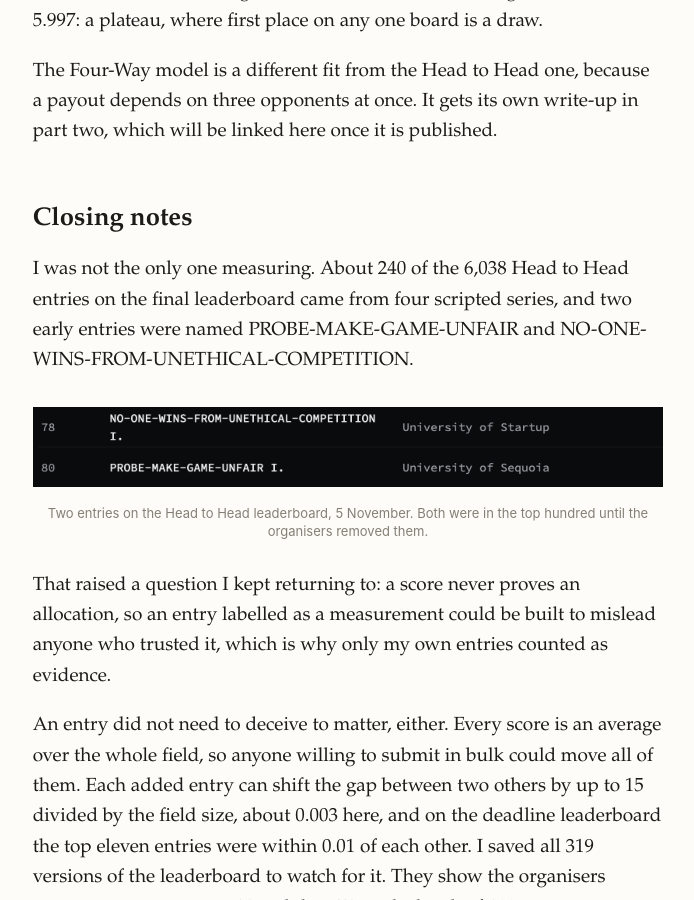
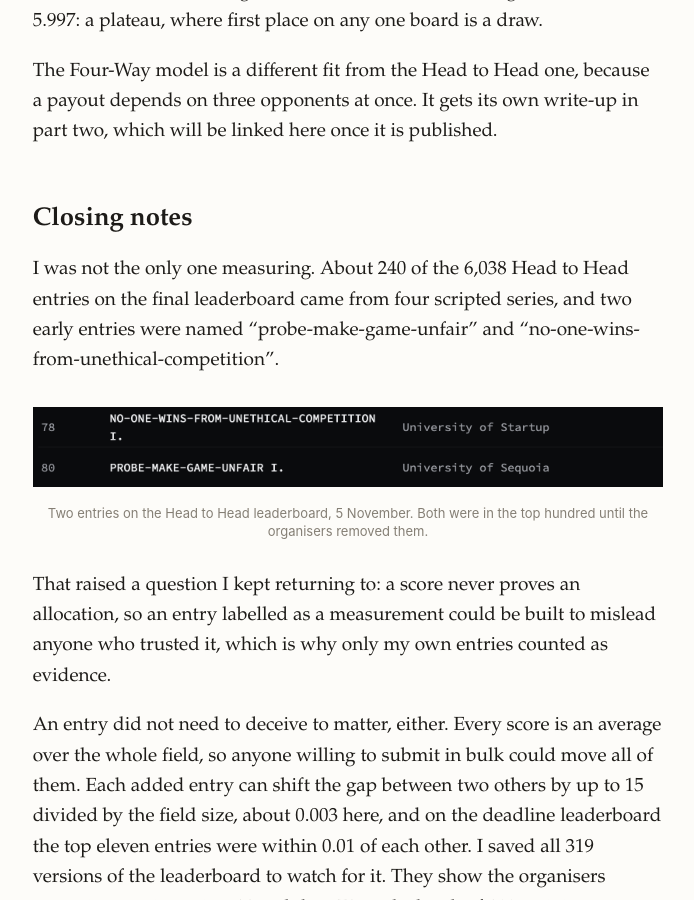
Before and after one commit to kinshu0/kinshu0.github.io, a Jekyll site: the page built from _posts/2026-11-22-castle-challenge.markdown, in a window 1280 px wide and 900 px high, scrolled down 12235 px. Shown: the whole window, without its empty margins (292-986 px from the left). Built offline with Jekyll 4.4.1, drawn with Linux system fonts in a browser that asks for light colours.

Commit message:
Castle post: quote the two entry names in lower case
Co-Authored-By: Claude Fable 5.2 <noreply@anthropic.com>

```diff
--- a/_posts/2026-11-22-castle-challenge.markdown
+++ b/_posts/2026-11-22-castle-challenge.markdown
@@ -329,7 +329,7 @@ The Four-Way model is a different fit from the Head to Head one, because a payou
 
 ## Closing notes
 
-I was not the only one measuring. About 240 of the 6,038 Head to Head entries on the final leaderboard came from four scripted series, and two early entries were named PROBE-MAKE-GAME-UNFAIR and NO-ONE-WINS-FROM-UNETHICAL-COMPETITION.
+I was not the only one measuring. About 240 of the 6,038 Head to Head entries on the final leaderboard came from four scripted series, and two early entries were named <span class="entry-name">"probe-make-game-unfair"</span> and <span class="entry-name">"no-one-wins-from-unethical-competition"</span>.
 
 <figure>
 <img src="/assets/castle/leaderboard-probe-names.png" alt="Two leaderboard rows: NO-ONE-WINS-FROM-UNETHICAL-COMPETITION, University of Startup, and PROBE-MAKE-GAME-UNFAIR, University of Sequoia" width="810" height="103">
```
